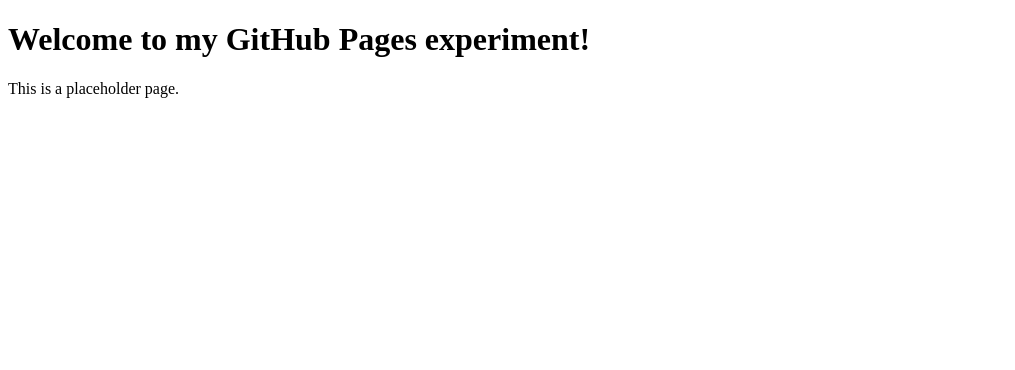
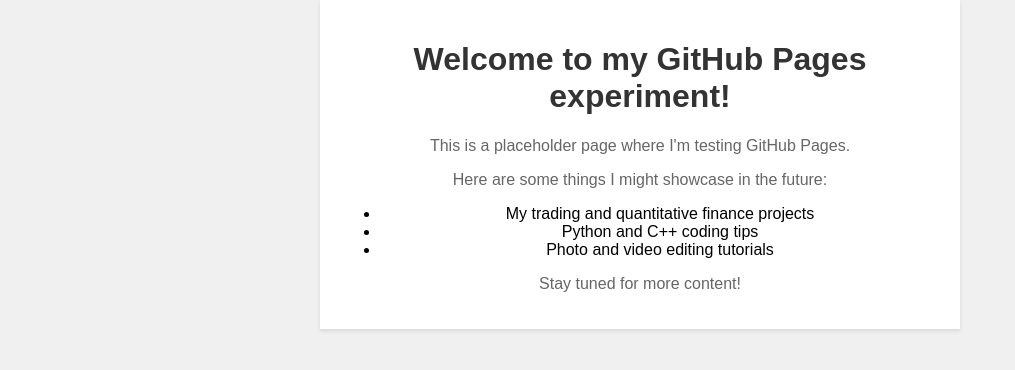
Before and after one commit to Vineeth18/vineeth18.github.io, a plain HTML site: page index.html in a window 1280 px wide. Shown: the whole page, without its empty margins (0-1015 px from the left). Drawn offline with Linux system fonts and the light colour scheme.

Commit message:
Update index.html

```diff
--- a/index.html
+++ b/index.html
@@ -1,10 +1,43 @@
 <!DOCTYPE html>
-<html>
+<html lang="en">
 <head>
+    <meta charset="UTF-8">
+    <meta name="viewport" content="width=device-width, initial-scale=1.0">
     <title>My GitHub Pages Experiment</title>
+    <style>
+        body {
+            font-family: Arial, sans-serif;
+            background-color: #f0f0f0;
+            text-align: center;
+            margin: 0;
+            padding: 0;
+        }
+        h1 {
+            color: #333;
+        }
+        p {
+            color: #666;
+        }
+        .container {
+            max-width: 600px;
+            margin: 0 auto;
+            padding: 20px;
+            background-color: #fff;
+            box-shadow: 0 2px 4px rgba(0, 0, 0, 0.1);
+        }
+    </style>
 </head>
 <body>
-    <h1>Welcome to my GitHub Pages experiment!</h1>
-    <p>This is a placeholder page.</p>
+    <div class="container">
+        <h1>Welcome to my GitHub Pages experiment!</h1>
+        <p>This is a placeholder page where I'm testing GitHub Pages.</p>
+        <p>Here are some things I might showcase in the future:</p>
+        <ul>
+            <li>My trading and quantitative finance projects</li>
+            <li>Python and C++ coding tips</li>
+            <li>Photo and video editing tutorials</li>
+        </ul>
+        <p>Stay tuned for more content!</p>
+    </div>
 </body>
 </html>
```
